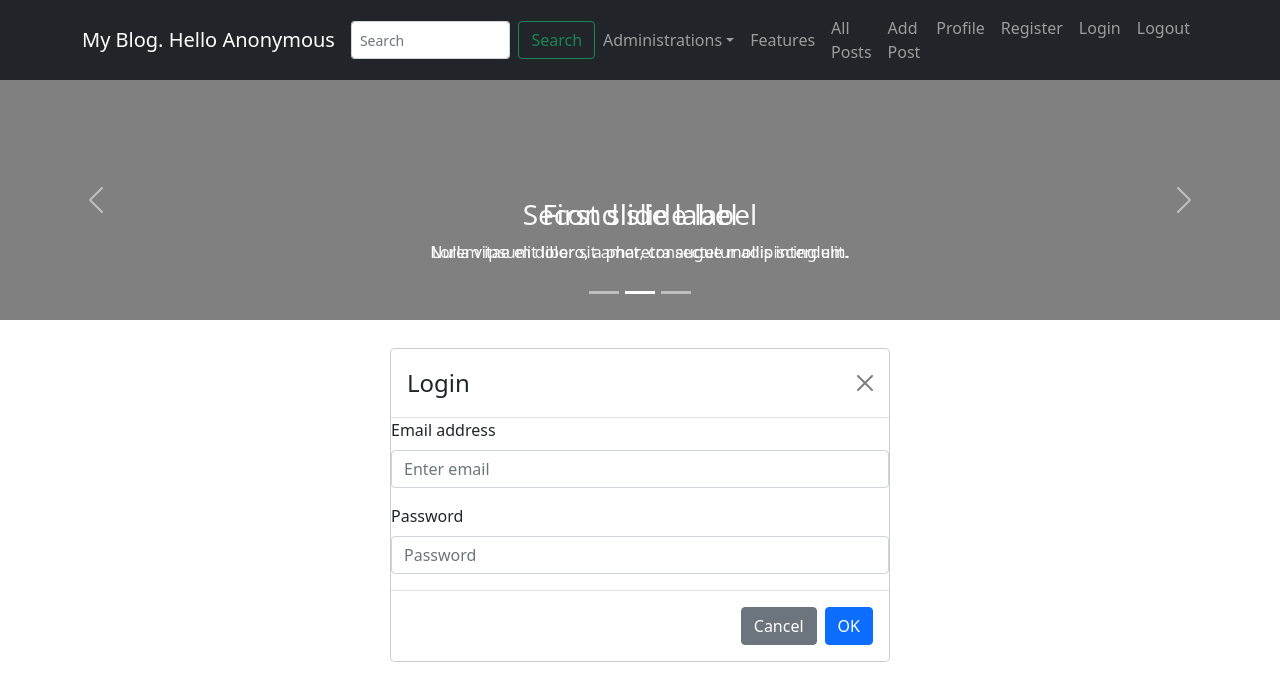
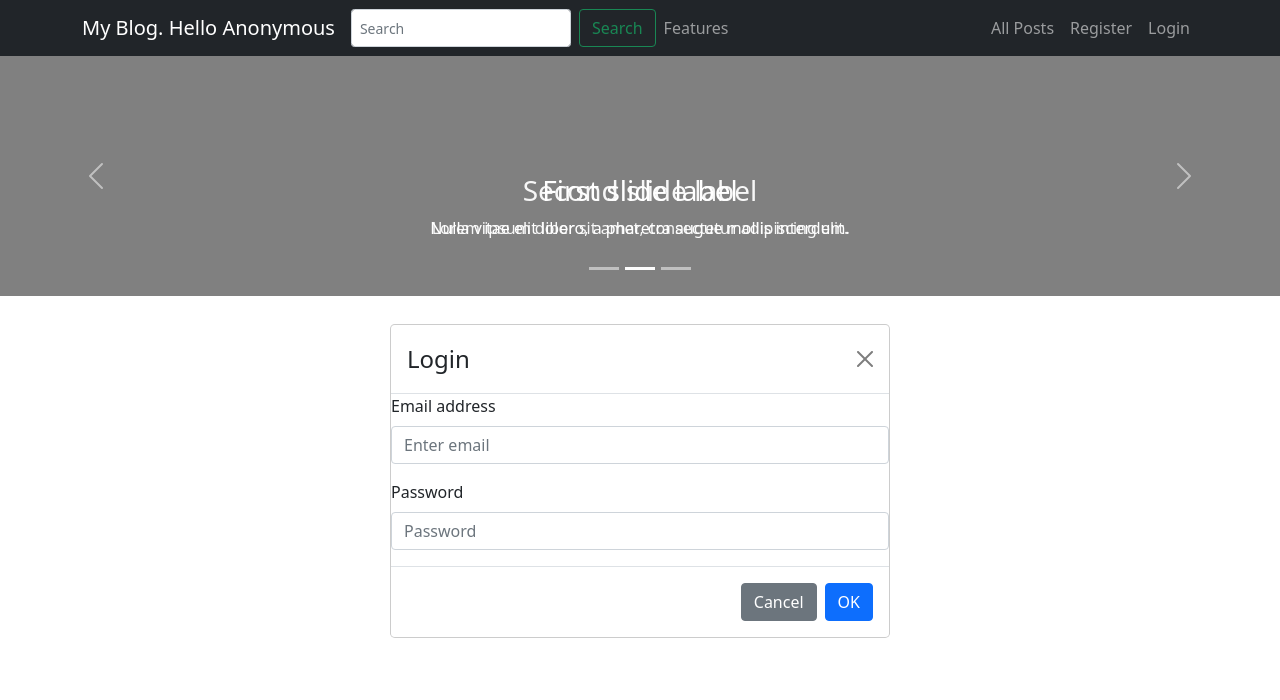
Before and after one commit to georgidocoff/React-My-Blog, a React (Create React App) app: page /login in a window 1280 px wide. Shown: the top 700 px of the page. Built offline with nearby package versions, Linux system fonts and the light colour scheme.

Commit message:
manage show button in header

```diff
--- a/src/components/header/Header.js
+++ b/src/components/header/Header.js
@@ -11,14 +11,18 @@ import {
 import { Link } from "react-router-dom";
 
 import * as cookiesService from "../../services/cookiesService";
+import { isAdmin, isAuth } from "../../services/authService";
 
 function Header() {
   const [user, setUser] = useState("");
+  const [isAuthenticated, setIsAuthenticated] = useState(false);
+  const [isAdminUser, setIsAdminUser] = useState(false);
 
   function getNewValueHandler(time) {
     setTimeout(() => {
-        //console.log('reload new value');
       setUser(cookiesService.GetUserName());
+      setIsAuthenticated(isAuth);
+      setIsAdminUser(isAdmin);
     }, time);
   }
 
@@ -45,6 +49,7 @@ function Header() {
         <Navbar.Toggle aria-controls="responsive-navbar-nav" />
         <Navbar.Collapse id="responsive-navbar-nav">
           <Nav className="me-auto">
+            {isAdminUser && (
               <NavDropdown title="Administrations" id="collasible-nav-dropdown">
                 <NavDropdown.Item eventKey={11} to="/admin/users" as={Link}>
                   Users
@@ -57,6 +62,7 @@ function Header() {
                   All posts
                 </NavDropdown.Item>
               </NavDropdown>
+            )}
             <Nav.Link eventKey={3} to="/features" as={Link}>
               Features
             </Nav.Link>
@@ -65,12 +71,25 @@ function Header() {
             <Nav.Link eventKey={41} to="/post/all" as={Link}>
               All Posts
             </Nav.Link>
+            {(isAuthenticated && (
+              <>
                 <Nav.Link eventKey={42} to="/post/add" as={Link}>
                   Add Post
                 </Nav.Link>
                 <Nav.Link eventKey={51} to="/profile" as={Link}>
                   Profile
                 </Nav.Link>
+                <Nav.Link
+                  eventKey={54}
+                  to="/logout"
+                  as={Link}
+                  onClickCapture={() => getNewValueHandler(1000)}
+                >
+                  Logout
+                </Nav.Link>
+              </>
+            )) || (
+              <>
                 <Nav.Link
                   eventKey={52}
                   to="/register"
@@ -87,14 +106,8 @@ function Header() {
                 >
                   Login
                 </Nav.Link>
-            <Nav.Link
-              eventKey={54}
-              to="/logout"
-              as={Link}
-              onClickCapture={() => getNewValueHandler(1000)}
-            >
-              Logout
-            </Nav.Link>
+              </>
+            )}
           </Nav>
         </Navbar.Collapse>
       </Container>
--- a/src/components/users/Users.js
+++ b/src/components/users/Users.js
@@ -3,8 +3,10 @@ import { Table, Button, Modal, InputGroup, FormControl } from "react-bootstrap";
 
 import { UserContext, userContextValues } from "../../context/userContext";
 import { isAdmin } from "../../services/authService";
-import { useNotificationContext, types } from '../../context/NotificationContext';
-
+import {
+  useNotificationContext,
+  types,
+} from "../../context/NotificationContext";
 
 function Users() {
   const { addNotification } = useNotificationContext();
@@ -40,11 +42,16 @@ function Users() {
   };
 
   // eslint-disable-next-line react-hooks/exhaustive-deps
-  function getUsers(){
-    userContext.getAll().then((res) => {
+  function getUsers() {
+    userContext
+      .getAll()
+      .then((res) => {
         //console.log(res.result);
         setUsers(res.result.items);
-    }).catch((err) => { console.log(err) });
+      })
+      .catch((err) => {
+        console.log(err);
+      });
   }
 
   function onChangeCheckBoxHandler(check) {
@@ -59,16 +66,22 @@ function Users() {
       handleEditClose();
 
       // update the selected user
-      userContext.update(userData).then((res) => {
+      userContext
+        .update(userData)
+        .then((res) => {
           //console.log(res);
           if (res?.success) {
-          addNotification(`You successfully update user with email ${res?.result.emailAddress}`, types.success);
-        } else{
-          addNotification('Something went wrong with update...', types.error);
+            addNotification(
+              `You successfully update user with email ${res?.result.emailAddress}`,
+              types.success
+            );
+          } else {
+            addNotification("Something went wrong with update...", types.error);
           }
           getUsers();
-      }).catch((err)=>{
-        addNotification('Something went wrong with update...', types.error);
+        })
+        .catch((err) => {
+          addNotification("Something went wrong with update...", types.error);
         });
     }
   }
@@ -78,16 +91,19 @@ function Users() {
 
     if (data) {
       handleDeleteClose();
-      userContext.deleteUser(data.data.id).then((res) => {
+      userContext
+        .deleteUser(data.data.id)
+        .then((res) => {
           //console.log(res);
           if (res?.success) {
             addNotification(`You successfully delete user.`, types.success);
-        } else{
-          addNotification('Something went wrong with delete...', types.error);
+          } else {
+            addNotification("Something went wrong with delete...", types.error);
           }
           getUsers();
-      }).catch((err)=>{
-        addNotification('Something went wrong with delete...', types.error);
+        })
+        .catch((err) => {
+          addNotification("Something went wrong with delete...", types.error);
         });
     }
   }
@@ -96,25 +112,30 @@ function Users() {
     <>
       <Table responsive>
         <thead>
-          {users.length > 0 &&
+          {users.length > 0 && isAdmin() && (
             <tr>
               <th>Id</th>
               <th>First Name</th>
               <th>Sur Name</th>
               <th>UserName</th>
               <th>RoleNames</th>
-            {isAdmin() && <th>Buttons</th>}
-          </tr> || <tr><th>No data avaiable...</th></tr>}
+              <th>Buttons</th>
+            </tr>
+          )}{" "}
+          ||{" "}
+          <tr>
+            <th>No data avaiable...</th>
+          </tr>
         </thead>
         <tbody>
           {users.map((x) => (
+            isAdmin() &&
             <tr key={x.id}>
               <td>{x.id}</td>
               <td>{x.name}</td>
               <td>{x.surname}</td>
               <td>{x.userName}</td>
               <td>{x.roleNames}</td>
-              {isAdmin() &&
                 <td>
                   <Button
                     id={x.id}
@@ -136,7 +157,8 @@ function Users() {
                   >
                     Dell
                   </Button>
-              </td>}
+                </td>
+              )}
             </tr>
           ))}
         </tbody>
@@ -203,7 +225,6 @@ function Users() {
             <InputGroup.Checkbox
               onChange={() => {
                 onChangeCheckBoxHandler(data.isActive);
-
               }}
               defaultChecked={data.isActive}
             />
```
Lines whose indentation alone changed are shown as unchanged.
